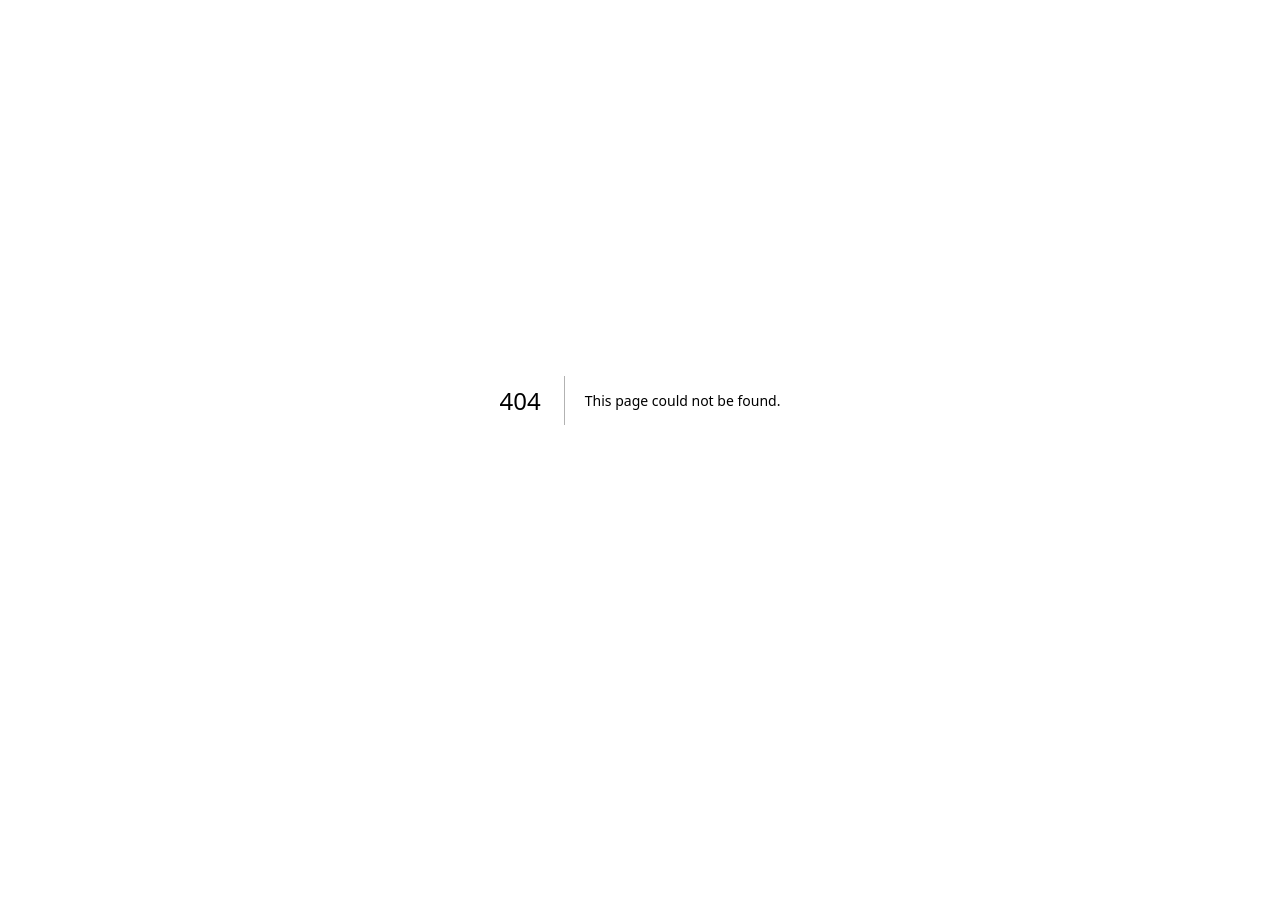
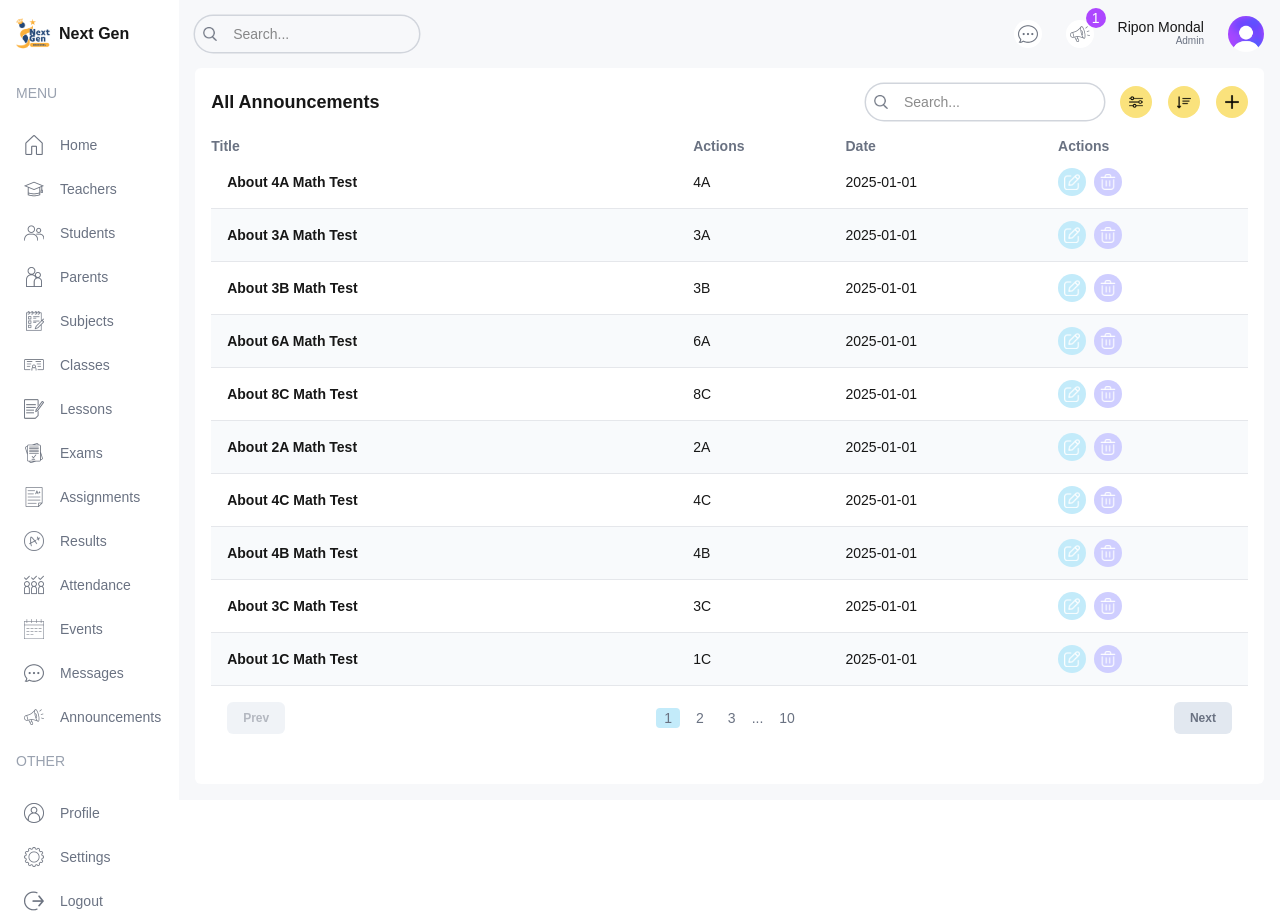
Before and after one commit to riponmondalbd/next-gen-school, a Next.js app: page /list/announcements in a window 1280 px wide. Before the commit this address had no page. Before the commit the page ends 800 px from the top, so only its background shows below. Built offline with nearby package versions, Linux system fonts and the light colour scheme.

Commit message:
complete AnnounceListPage

```diff
--- /dev/null
+++ b/src/app/(dashboard)/list/announcements/page.tsx
@@ -0,0 +1,129 @@
+import Pagination from "@/components/Pagination";
+import Table from "@/components/Table";
+import TableSearch from "@/components/TableSearch";
+import { announcementsData, role } from "@/lib/data";
+import Image from "next/image";
+import Link from "next/link";
+
+type Announcement = {
+  id: number;
+  title: string;
+  class: string;
+  date: string;
+};
+
+const columns = [
+  {
+    header: "Title",
+    accessor: "title",
+  },
+  {
+    header: "Actions",
+    accessor: "action",
+    className: "hidden md:table-cell",
+  },
+  {
+    header: "Date",
+    accessor: "date",
+    className: "hidden md:table-cell",
+  },
+  {
+    header: "Actions",
+    accessor: "actions",
+  },
+];
+
+export default function ResultListPage() {
+  const renderRow = (item: Announcement) => (
+    <tr
+      key={item.id}
+      className="border-b border-gray-200 even:bg-slate-50 text-sm hover:bg-nextPurpleLight"
+    >
+      <td className="flex items-center gap-4 p-4">
+        <div className="flex flex-col">
+          <h3 className="font-semibold">{item.title}</h3>
+        </div>
+      </td>
+      <td className="hidden md:table-cell">{item.class}</td>
+      <td className="hidden md:table-cell">{item.date}</td>
+
+      <td>
+        <div className="flex items-center gap-2">
+          <Link href={`/list/teachers/${item.id}`}>
+            <button className="w-7 h-7 flex items-center justify-center rounded-full bg-nextSky cursor-pointer">
+              <Image
+                src={"/assets/edit.png"}
+                alt="edit icon"
+                width={16}
+                height={16}
+              />
+            </button>
+          </Link>
+          {role === "admin" && (
+            <button className="w-7 h-7 flex items-center justify-center rounded-full bg-nextPurple cursor-pointer">
+              <Image
+                src={"/assets/delete.png"}
+                alt="view icon"
+                width={16}
+                height={16}
+              />
+            </button>
+          )}
+        </div>
+      </td>
+    </tr>
+  );
+
+  return (
+    <div className="bg-white p-4 rounded-md flex-1 m-4 mt-0">
+      {/* top section */}
+      <div className="flex items-center justify-between">
+        <h1 className="hidden md:block text-lg font-semibold">
+          All Announcements
+        </h1>
+        <div className="flex flex-col md:flex-row items-center gap-4 w-full md:w-auto">
+          {/* search box */}
+          <TableSearch />
+          {/* all filters */}
+          <div className="flex items-center gap-4 self-end md:self-auto">
+            {/* filter */}
+            <button className="w-8 h-8 flex items-center justify-center rounded-full bg-nextYellow">
+              <Image
+                src={"/assets/filter.png"}
+                alt="filter icon"
+                width={14}
+                height={14}
+              />
+            </button>
+
+            {/* sort */}
+            <button className="w-8 h-8 flex items-center justify-center rounded-full bg-nextYellow">
+              <Image
+                src={"/assets/sort.png"}
+                alt="sort icon"
+                width={14}
+                height={14}
+              />
+            </button>
+
+            {/* plus */}
+            {role === "admin" && (
+              <button className="w-8 h-8 flex items-center justify-center rounded-full bg-nextYellow">
+                <Image
+                  src={"/assets/plus.png"}
+                  alt="plus icon"
+                  width={14}
+                  height={14}
+                />
+              </button>
+            )}
+          </div>
+        </div>
+      </div>
+      {/* list of the teachers section */}
+      <Table columns={columns} renderRow={renderRow} data={announcementsData} />
+      {/* pagination section */}
+      <Pagination />
+    </div>
+  );
+}
```
